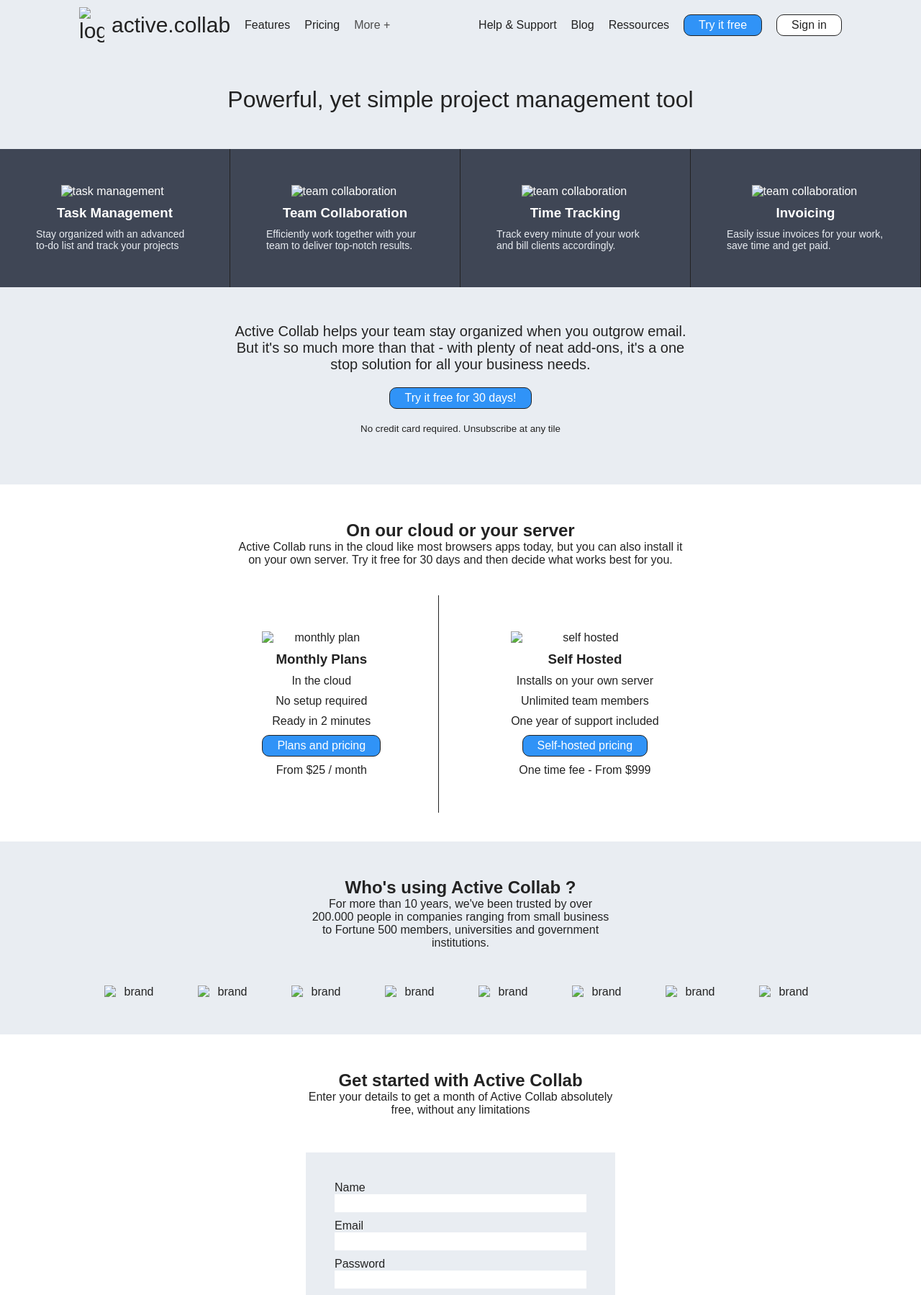
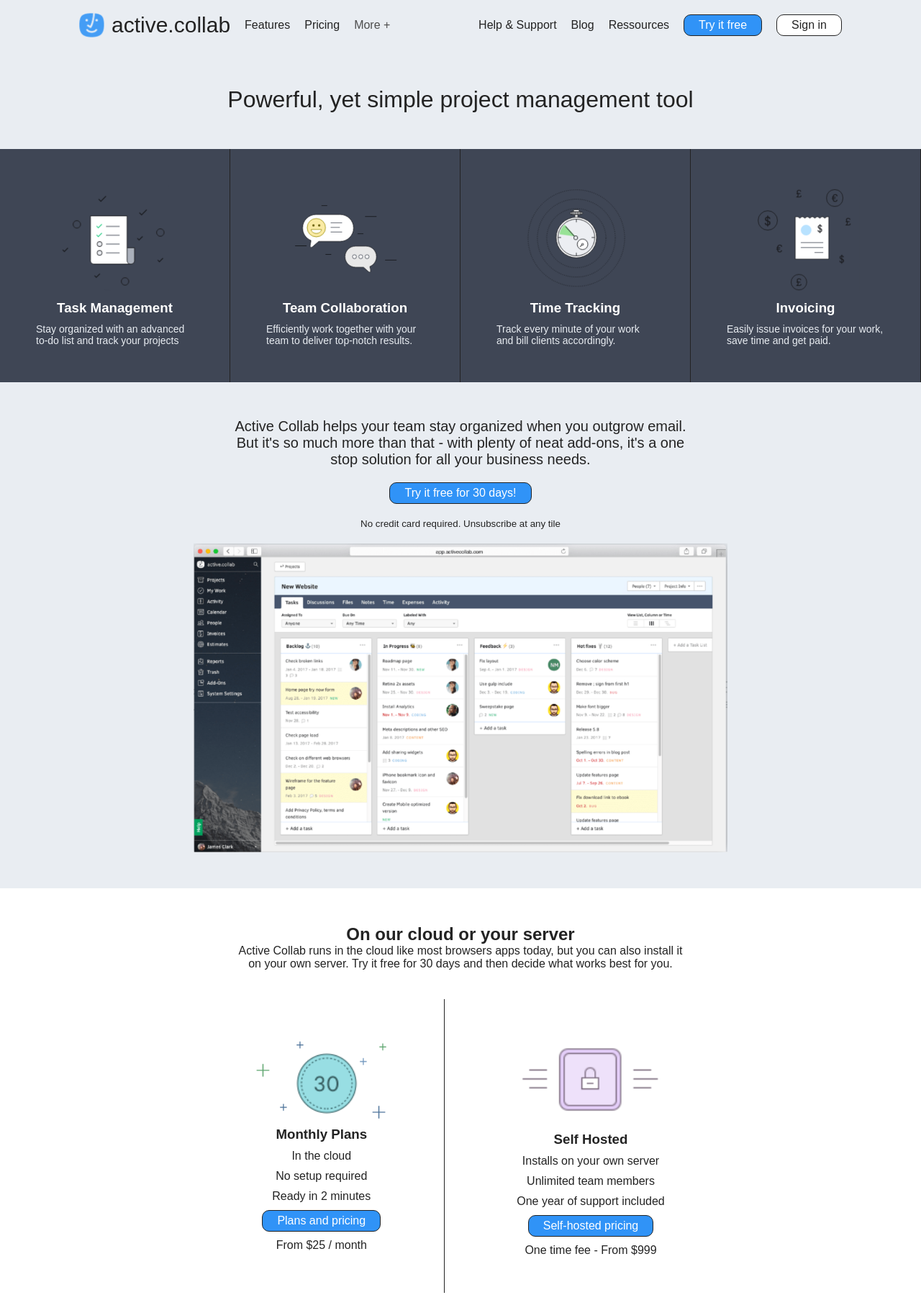
Before and after one commit to VieiraHenrique/codeCollab, a plain HTML site: page index.html in a window 1280 px wide. Shown: the top 1799 px of the page at 72% size. Drawn offline with Linux system fonts and the light colour scheme; the site is published under a folder, as on GitHub Pages, so addresses that start at the root find nothing; a web font is replaced by a local one.

Commit message:
Update index.html

```diff
--- a/index.html
+++ b/index.html
@@ -13,7 +13,7 @@
         <div class="container">
             <div class="nav__left">
                 <ul>
-                    <li class="logo"><img src="/img/logo.png" alt="logo"> active.collab </li>
+                    <li class="logo"><img src="img/logo.png" alt="logo"> active.collab </li>
                     <li>Features</li>
                     <li>Pricing</li>
                     <li class="nav__left--grey">More +</li>
@@ -40,23 +40,23 @@
     <div class="features">
 
         <div class="features__task-management">
-            <img src="/img/task_management.PNG" alt="task management">
+            <img src="img/task_management.PNG" alt="task management">
             <h3>Task Management</h3>
             <p>Stay organized with an advanced to-do list and track your projects</p>
         </div>
 
         <div class="features__team-collaboration">
-            <img src="/img/team_collaboration.PNG" alt="team collaboration">
+            <img src="img/team_collaboration.PNG" alt="team collaboration">
             <h3>Team Collaboration</h3>
             <p>Efficiently work together with your team to deliver top-notch results.</p>
         </div>
         <div class="features__time-tracking">
-            <img src="/img/time_tracking.PNG" alt="team collaboration">
+            <img src="img/time_tracking.PNG" alt="team collaboration">
             <h3>Time Tracking</h3>
             <p>Track every minute of your work and bill clients accordingly.</Tr></p>
         </div>
         <div class="features__invoicing">
-            <img src="/img/invoicing.PNG" alt="team collaboration">
+            <img src="img/invoicing.PNG" alt="team collaboration">
             <h3>Invoicing</h3>
             <p>Easily issue invoices for your work, save time and get paid.</p>
         </div>
@@ -68,7 +68,7 @@
             But it's so much more than that - with plenty of neat add-ons, it's a one stop solution for all your business needs.</p>
             <a href="#" class="btn btn-blue">Try it free for 30 days!</a>
             <small>No credit card required. Unsubscribe at any tile</small>
-            <img src="/img/webpage_example.PNG" alt="">
+            <img src="img/webpage_example.PNG" alt="">
         </div>
     </div>
 
@@ -80,7 +80,7 @@
             </div>
             <div class="plans__options">
                 <div class="plans__options--monthly">
-                    <img src="/img/monthly plan.png" alt="monthly plan">
+                    <img src="img/monthly plan.png" alt="monthly plan">
                     <h3>Monthly Plans</h3>
                     <p>In the cloud</p>
                     <p>No setup required</p>
@@ -89,7 +89,7 @@
                     <p>From $25 / month</p>
                 </div>
                 <div class="plans__option--self-hosted">
-                    <img src="/img/self_hosted.png" alt="self hosted">
+                    <img src="img/self_hosted.png" alt="self hosted">
                     <h3>Self Hosted</h3>
                     <p>Installs on your own server</p>
                     <p>Unlimited team members</p>
@@ -108,14 +108,14 @@
                 <p>For more than 10 years, we've been trusted by over 200.000 people in companies ranging from small business to Fortune 500 members, universities and government institutions.</p>
             </div>
             <div class="brands__logos">
-                <img src="/img/brands/brand1.png" alt="brand">
-                <img src="/img/brands/brand2.png" alt="brand">
-                <img src="/img/brands/brand3.png" alt="brand">
-                <img src="/img/brands/brand4.png" alt="brand">
-                <img src="/img/brands/brand5.png" alt="brand">
-                <img src="/img/brands/brand6.png" alt="brand">
-                <img src="/img/brands/brand7.png" alt="brand">
-                <img src="/img/brands/brand8.png" alt="brand">
+                <img src="img/brands/brand1.png" alt="brand">
+                <img src="img/brands/brand2.png" alt="brand">
+                <img src="img/brands/brand3.png" alt="brand">
+                <img src="img/brands/brand4.png" alt="brand">
+                <img src="img/brands/brand5.png" alt="brand">
+                <img src="img/brands/brand6.png" alt="brand">
+                <img src="img/brands/brand7.png" alt="brand">
+                <img src="img/brands/brand8.png" alt="brand">
             </div>
         </div>
     </div>
```
